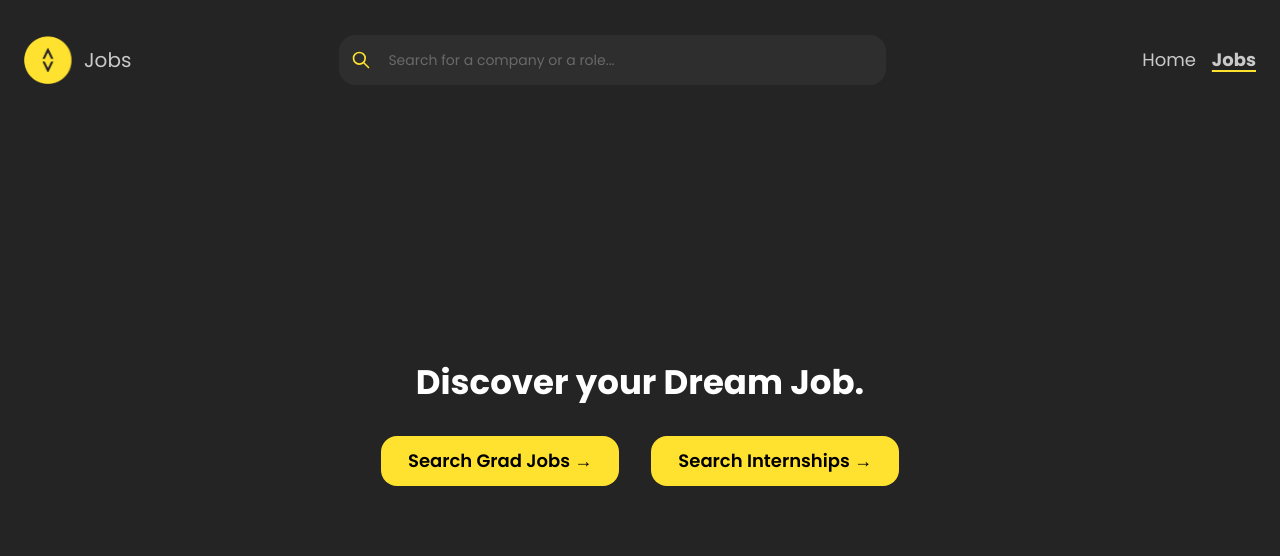
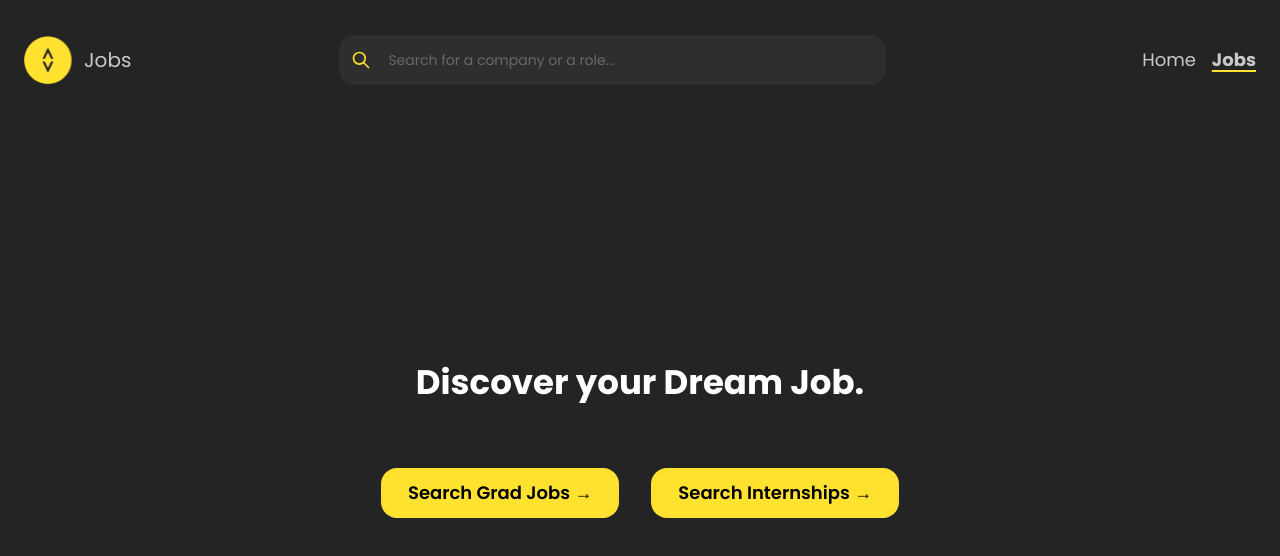
Before and after one commit to monashcoding/mploy-app, a Next.js app in the folder frontend/: page / in a window 1280 px wide. Shown: the top 556 px of the page. Built offline with nearby package versions, Linux system fonts and the light colour scheme.

Commit message:
revert accidental changes

```diff
--- a/frontend/src/app/jobs/page.tsx
+++ b/frontend/src/app/jobs/page.tsx
@@ -22,12 +22,8 @@ export default async function JobsPage({
 
   const { jobs, total } = await getJobs(await searchParams);
 
-  // const PIXEL_OFFSET = 220;
-
   return (
     <div className="">
-      {/*<HeadingText />*/}
-
       <FilterSection _totalJobs={total} />
 
       {total <= 0 ? (
--- a/frontend/src/app/page.tsx
+++ b/frontend/src/app/page.tsx
@@ -43,6 +43,7 @@ export default function Page() {
 
       <Group gap="xl" align="center">
         <Button
+          mt="xl"
           autoContrast
           size="lg"
           variant="filled"
@@ -53,6 +54,7 @@ export default function Page() {
           Search Grad Jobs →
         </Button>
         <Button
+          mt="xl"
           autoContrast
           size="lg"
           variant="filled"
--- a/frontend/src/components/jobs/job-card.tsx
+++ b/frontend/src/components/jobs/job-card.tsx
@@ -56,8 +56,6 @@ export default function JobCard({ job, isSelected }: JobCardProps) {
       />
       <div className={"mt-2 flex gap-2"}>
         {job.type && <Badge text={formatCapString(job.type)} />}
-        <Badge text={"SA"} />
-
         {job.working_rights?.[0] && (
           <Badge
             text={
@@ -67,7 +65,6 @@ export default function JobCard({ job, isSelected }: JobCardProps) {
             }
           />
         )}
-
         {job.industry_field && (
           <Badge text={formatCapString(job.industry_field)} />
         )}
--- a/frontend/src/components/jobs/job-description.tsx
+++ b/frontend/src/components/jobs/job-description.tsx
@@ -16,7 +16,7 @@ export default function JobDescription({ description }: JobDescriptionProps) {
           dangerouslySetInnerHTML={{
             __html: DOMPurify.sanitize(description || ""),
           }}
-          className="leading-relaxed text-xs ml-6 [&_h1]:mb-1 [&_h2]:mb-1 [&_h3]:mb-1"
+          className="prose prose-invert leading-relaxed text-xs ml-6 [&_h1]:mb-1 [&_h2]:mb-1 [&_h3]:mb-1"
         />
       </TypographyStylesProvider>
     </div>
--- a/frontend/src/components/layout/logo.tsx
+++ b/frontend/src/components/layout/logo.tsx
@@ -7,7 +7,7 @@ export default function Logo() {
       onClick={() => (window.location.href = "/")}
     >
       <Image src={MacLogo} className={"h-12 w-12"} alt="MAC Logo" />
-      <span className="text-xl text-nowrap">Jobs</span>
+      <span className="text-xl">Jobs</span>
     </div>
   );
 }
```
